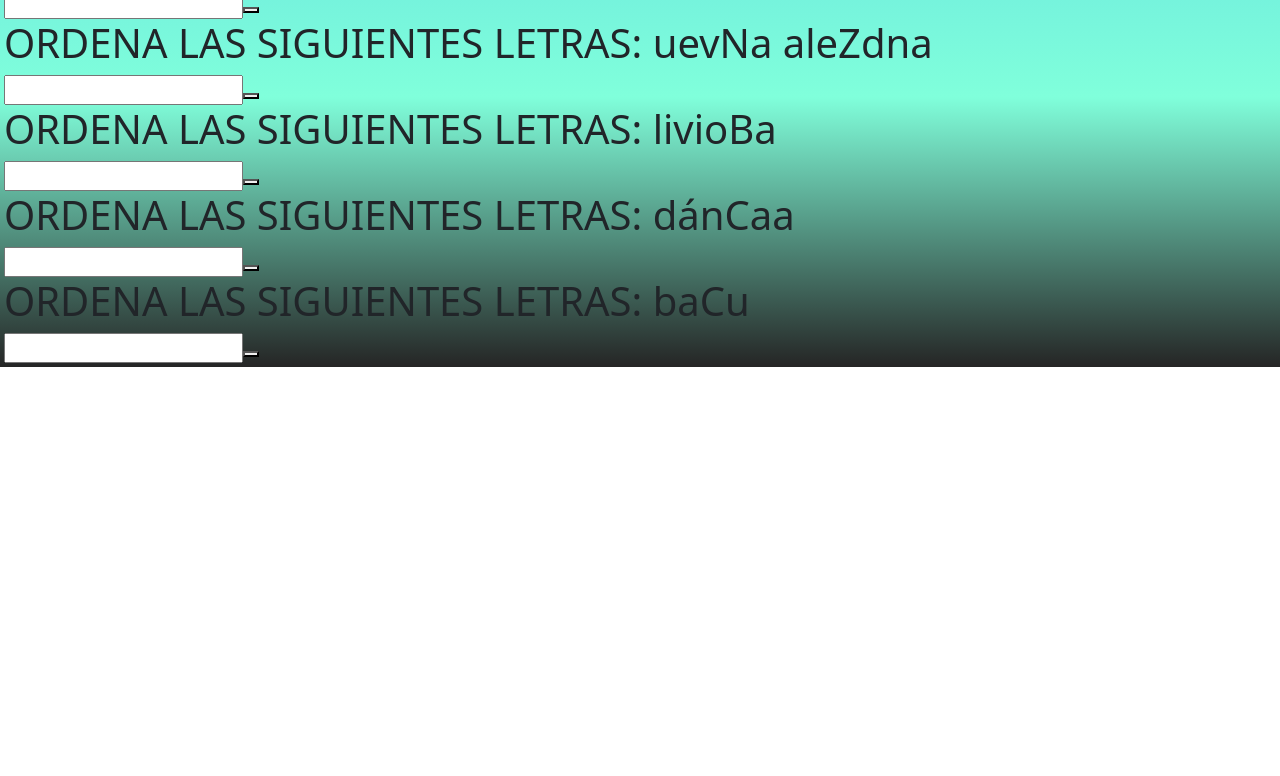
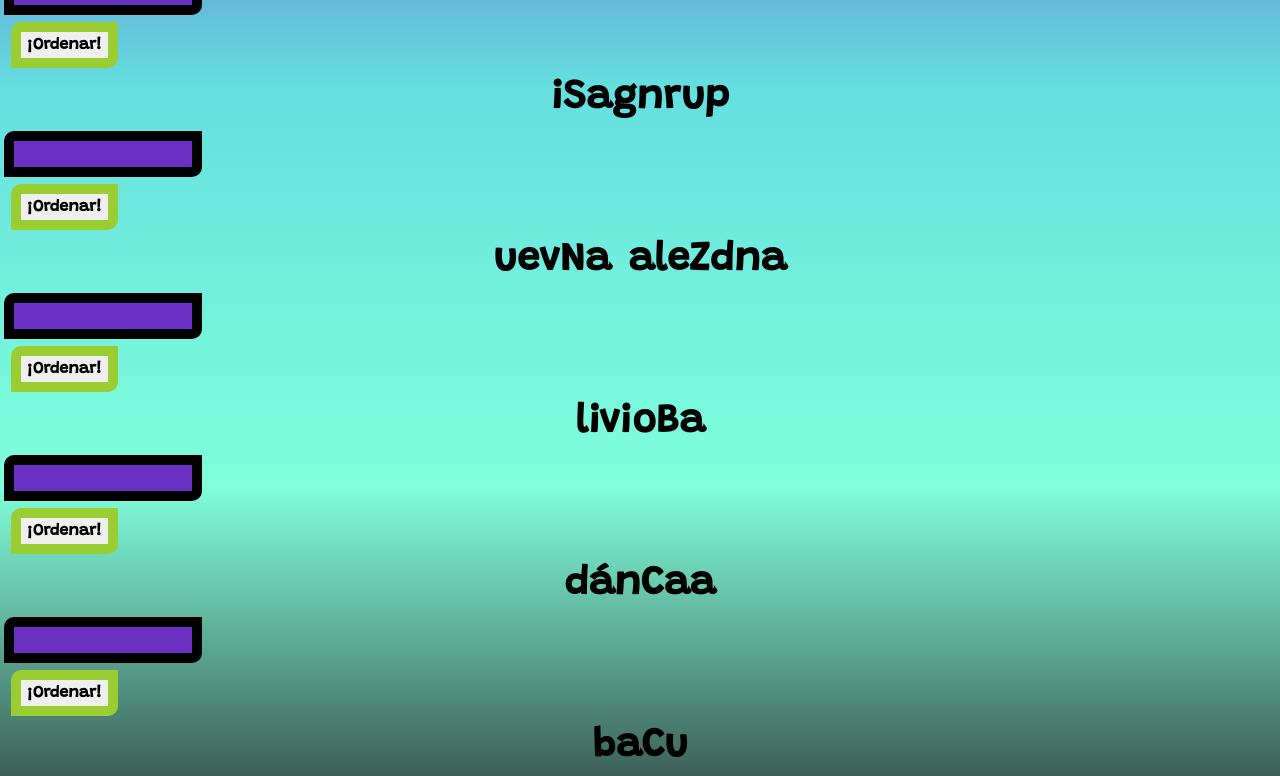
Before and after one commit to valekachi/cursojs, a plain HTML site: page animales.html in a window 1280 px wide. Shown: the part 713-1489 px from the top of the page. Before the commit the page ends 1080 px from the top, so only its background shows below. Drawn offline with nearby package versions, Linux system fonts and the light colour scheme.

Commit message:
Dom y dom

```diff
--- a/animales.html
+++ b/animales.html
@@ -14,10 +14,10 @@
 <body class="fondo">
 <header class="d-flex justify-content-center">
 <div class="row">
-    <h1 class="bienvenida m-4 p-3 w-75 display-5 text-center col-md-12">CATEGORÍA ANIMALES</h1>
+    <h1 class="bienvenida m-5 p-3 w-75 display-5 text-center col-md-12">ANIMALES</h1>
 </div>
 </header>
-<div class="d-flex row">
+<div class="d-flex row justify-content-center align-items-center">
     <div class="col-md-12">
         <h2 class="bienvenida--mod text-center" id="ordene">rOintrorinco</h2>
         <form id="formAnimales" class="text-center">
--- a/animals.js
+++ b/animals.js
@@ -1,16 +1,19 @@
+const animales = [];
 class Palabras {
-    constructor(categoria, solucion, pista) {
-      this.categoria = categoria;
+    constructor(desordenado, solucion, pista) {
+      this.desordenado = desordenado;
       this.solucion = solucion;
       this.pista = pista;
   }
   }
-  const avestruz = new Palabras ("animal", "Avestruz", "Alas y cuello largo");
-  const ornitorrinco = new Palabras("animal", "Ornitorrinco", "Mamífero de cuello muy muy largo!");
-  const murcielago = new Palabras("animal", "Murciélago", "Soy un animal que le gusta dormir con mi cabeza para abajo...");
+  const avestruz = new Palabras ("zArtseuv","Avestruz", "Alas y cuello largo");
+  animales.push(avestruz);
+  const ornitorrinco = new Palabras("rOintrorinco","Ornitorrinco", "Mamífero de cuello muy muy largo!");
+  animales.push(ornitorrinco);
+  const murcielago = new Palabras("lagoMéurci","Murciélago", "Soy un animal que le gusta dormir con mi cabeza para abajo...");
+  animales.push(murcielago);
 
-
-
+console.log(animales);
   const paises = [
     {pais: 'gyuUaru'},
     {pais: 'iSagnrup'},
@@ -24,19 +27,27 @@ class Palabras {
     let paisito = document.createElement('h1');
     let inputPais = document.createElement('input');
     let subPais = document.createElement('button');
-    paisito.innerText= "ORDENA LAS SIGUIENTES LETRAS: " + (pais.pais);
+    paisito.innerText= (pais.pais);
     document.body.append(paisito);
     document.body.append(inputPais);
     document.body.append(subPais);
-    console.log(pais);
+    paisito.className = "bienvenida--mod";
+    subPais.className = "bienvenida";
+    subPais.innerText = "¡Ordenar!";
+    subPais.style.margin = "7px";
+    subPais.style.display = "flex"
+    subPais.style.justifyContent = "center";
+
+
+    inputPais.className = "entradaLetra";
   };
 
 const miString = JSON.stringify(avestruz);
 const guardarAvestruz = localStorage.setItem('avestruz', miString);
 
+ m
 
-
-const ordenelo = document.querySelector('#ordene');
+let ordenelo = document.querySelector('#ordene');
 const formAnimal = document.querySelector('#formAnimales');
 const ornito = document.querySelector('#orni');
 const ornitoSub = document.querySelector('#subAnimal');
--- a/proyectojs.css
+++ b/proyectojs.css
@@ -10,6 +10,9 @@
     border-top-left-radius: 10px;
     border: yellowgreen 10px solid;
     text-align: center;
+    display: flex;
+    justify-content: center;
+    align-items: center;
 }
 .bienvenida--mod {
     font-family: 'Grandstander', cursive;
@@ -19,6 +22,9 @@
     border-top-left-radius: 10px;
     text-align: center;
     word-spacing: 5px;
+    display: flex;
+    justify-content: center;
+    align-content: center;
 }
 
 .empezamos {
@@ -31,6 +37,9 @@
     border: black 10px solid;
     word-spacing: 5px;
     text-decoration: none;
+    display: flex;
+    justify-content: center;
+    align-items: center;
 }
 
 .empezamos:hover {
@@ -48,4 +57,15 @@
     border: black 10px solid;
     word-spacing: 5px;
     text-decoration: none;
+    display: flex;
+    justify-content: center;
+    align-items: center;
 }
+
+.botonesEinputs {
+    display: flex;
+    justify-content: center;
+    align-items: center;
+    padding: 4px;
+    width: 4px;
+}
```
